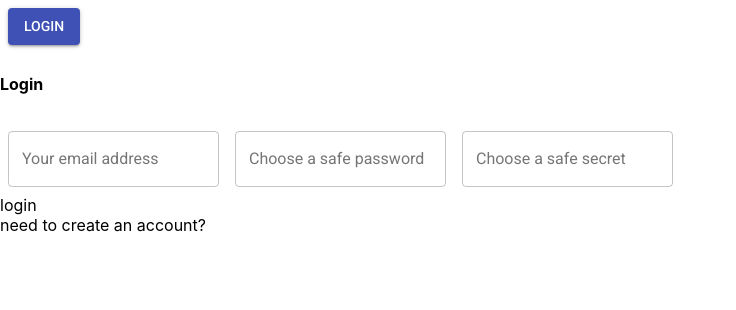
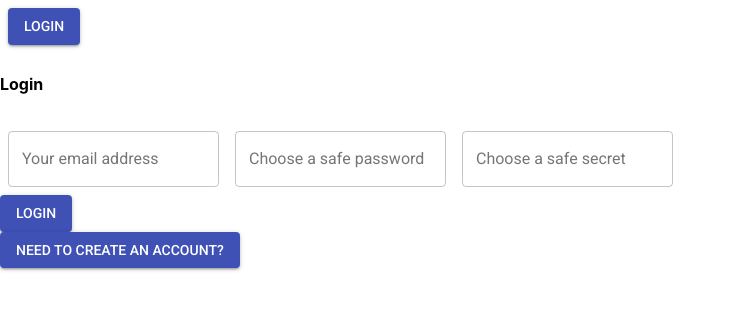
Before and after one commit to abrambueno1992/fullStack, a React (Create React App) app in the folder frontend/todoapp/: page /login in a window 1280 px wide. Shown: the top 310 px of the page, without its empty margins (0-736 px from the left). Built offline with nearby package versions, Linux system fonts and the light colour scheme.

Commit message:
Added more styles. Will work only in the laptop as it will prevent issues with code versioning.

```diff
--- a/frontend/todoapp/src/components/Login.js
+++ b/frontend/todoapp/src/components/Login.js
@@ -4,7 +4,7 @@
 import gql from "graphql-tag";
 import { withStyles } from "@material-ui/core/styles";
 import TextField from '@material-ui/core/TextField';
-
+import Button from "@material-ui/core/Button";
 const styles = theme => ({
   container: {
     display: 'flex',
@@ -112,7 +112,25 @@
           >
             {mutation => (
               <div className="pointer mr2 button" onClick={mutation}>
-                {login ? "login" : "create account"}
+                {login ?
+
+                  <Button
+                variant="contained"
+                color="primary"
+                className={classes.button}
+              >
+                login
+              </Button>
+                  :
+
+                  <Button
+                variant="contained"
+                color="primary"
+                className={classes.button}
+              >
+                create account
+              </Button>
+                  }
               </div>
             )}
           </Mutation>
@@ -120,7 +138,28 @@
             className="pointer button"
             onClick={() => this.setState({ login: !login })}
           >
-            {login ? "need to create an account?" : "already have an account?"}
+            {login ?
+
+
+              <Button
+                variant="contained"
+                color="primary"
+                className={classes.button}
+              >
+                need to create an account?
+              </Button>
+              :
+
+
+
+              <Button
+                variant="contained"
+                color="primary"
+                className={classes.button}
+              >
+                already have an account?
+              </Button>
+                }
           </div>
         </div>
       </div>
```
